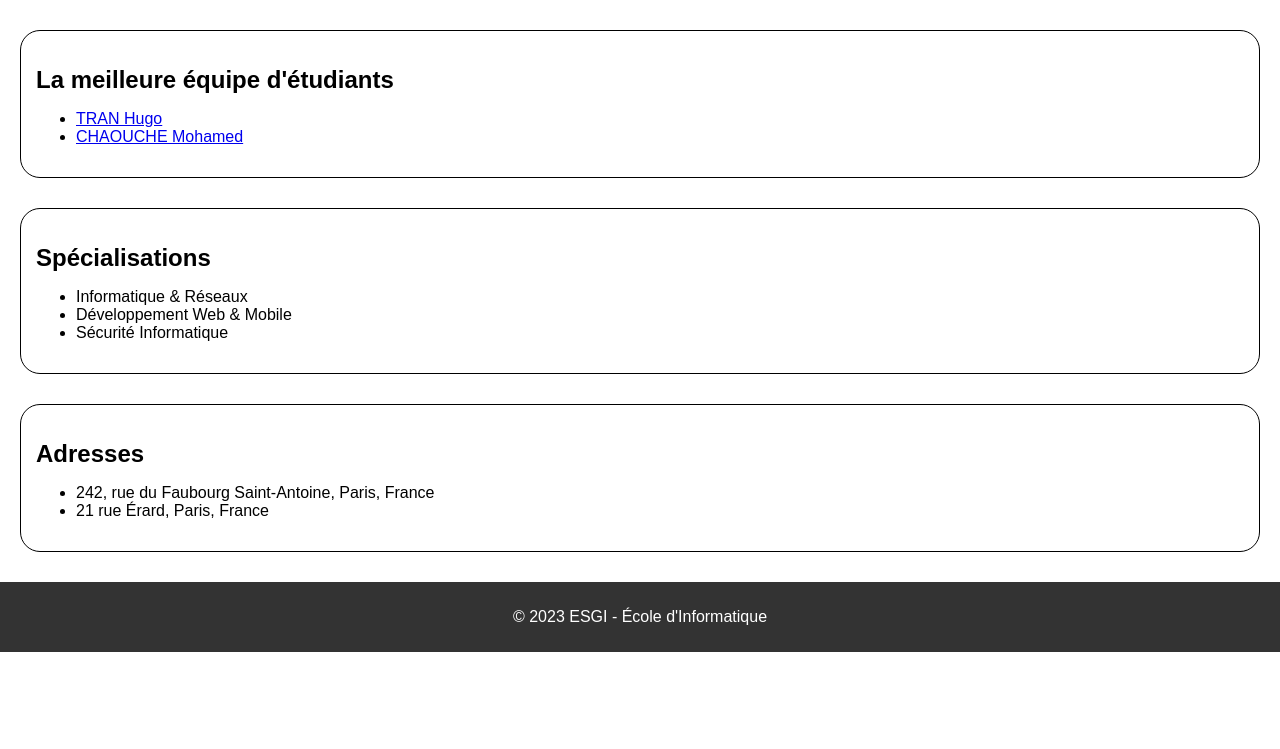
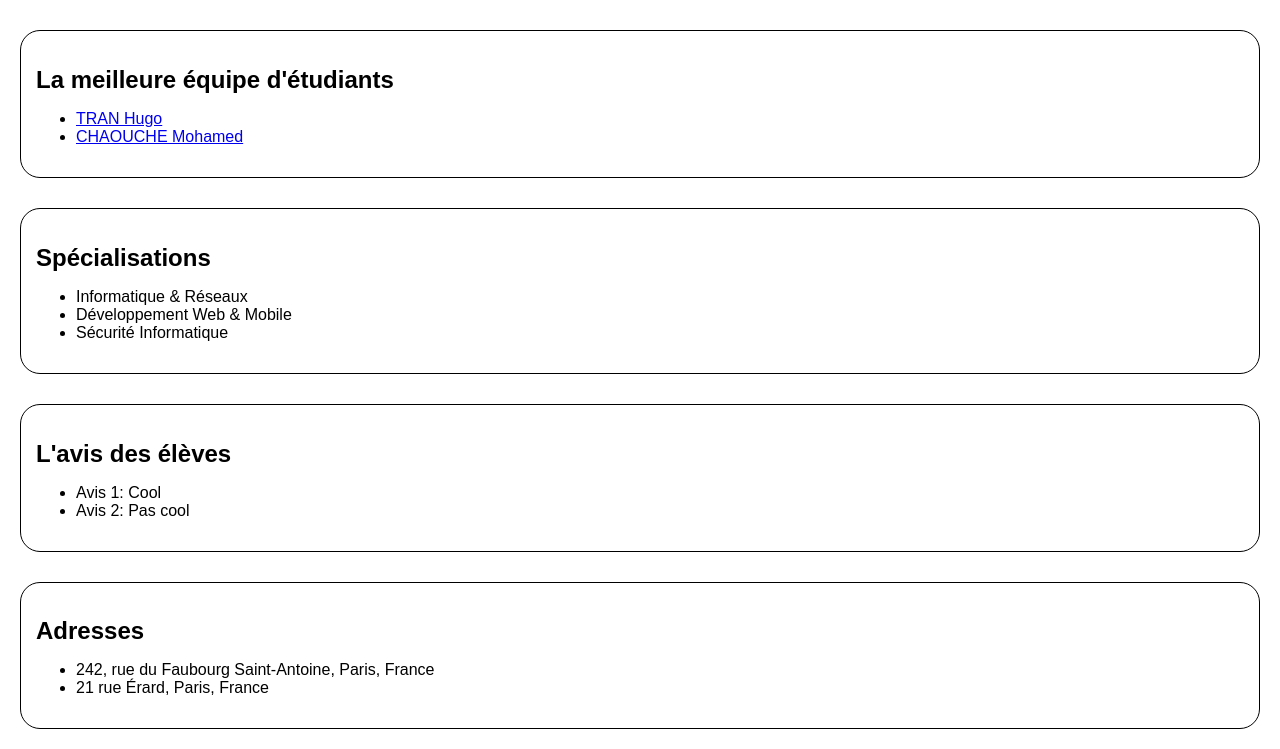
Before and after one commit to Gohso/TP_Github, a plain HTML site: page index.html in a window 1280 px wide. Shown: the part 462-1211 px from the top of the page. Before the commit the page ends 1114 px from the top, so only its background shows below. Drawn offline with Linux system fonts and the light colour scheme.

Commit message:
[EDIT] index.html ajout avis éléve

```diff
--- a/index.html
+++ b/index.html
@@ -38,7 +38,14 @@
         <!-- Add other specializations -->
       </ul>
     </section>
+    <section id="avis-eleves">
+  	<h2>L'avis des élèves</h2>
+  <ul>
+    <li>Avis 1: Cool</li>
+    <li>Avis 2: Pas cool</li>
 
+  </ul>
+</section>
     <section id="address">
       <h2>Adresses</h2>
       <ul>
```
